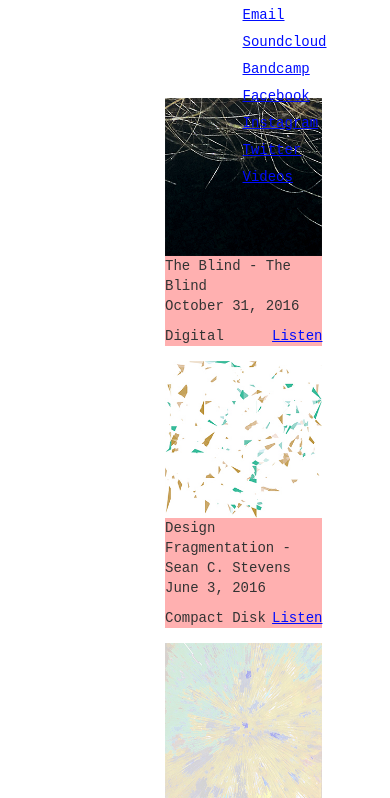
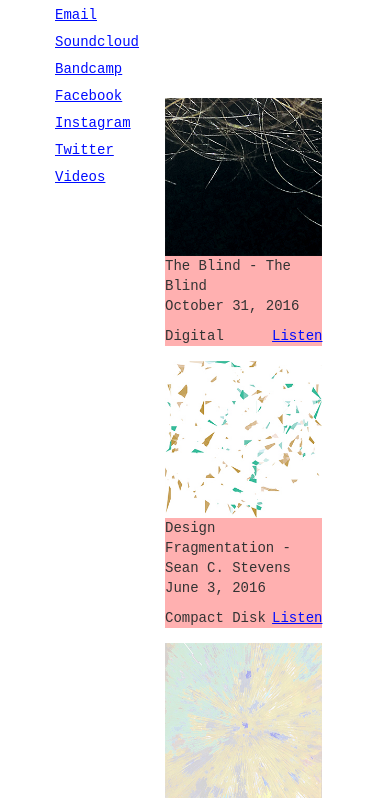
Before and after one commit to jcm1317/Peconic, a plain HTML site: page index.html in a window 390 px wide. Shown: the part 302-1100 px from the top of the page. Drawn offline with nearby package versions, Linux system fonts and the light colour scheme.

Commit message:
Add build file and re-add sidebar pulling on xs.

```diff
--- a/index.html
+++ b/index.html
@@ -118,7 +118,7 @@
             </div>
           </div>
         </div>
-        <div class="col-md-offset-6 col-md-3 col-md-pull-0 col-xs-offset-0 col-xs-5">
+        <div class="col-md-offset-6 col-md-3 col-md-pull-0 col-xs-offset-0 col-xs-5 col-xs-pull-5">
         <!-- <div> -->
         <div id="sticker-sticky-wrapper" class="sticky-wrapper is-sticky" style="height: 199px;">
           <div id="sticker" style="width: 287.75px; position: fixed; top: 0px; z-index: inherit;">
```
Also changed, not shown: 2 other files.
